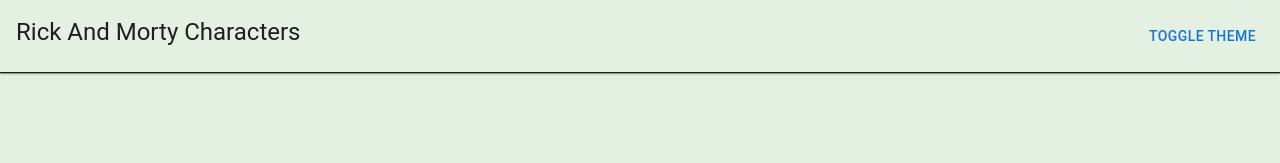
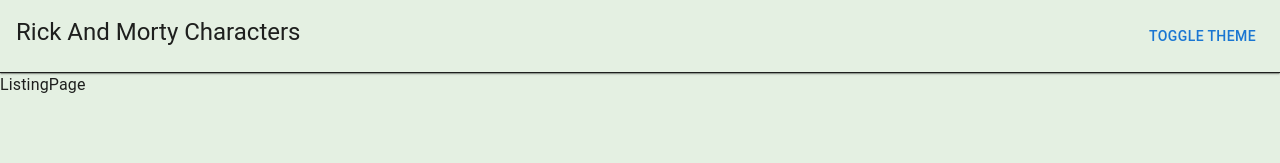
Before and after one commit to berkezircan/rick_and_morty_app, a React (Create React App) app: page / in a window 1280 px wide. Shown: the top 163 px of the page. Built offline with nearby package versions, Linux system fonts and the light colour scheme.

Commit message:
Add react router to project

```diff
--- a/src/App.js
+++ b/src/App.js
@@ -1,11 +1,13 @@
 import React from "react";
+import { BrowserRouter as Router, Routes, Route } from "react-router-dom";
 
 import Box from "@mui/material/Box";
-
 import CssBaseline from "@mui/material/CssBaseline";
 import { ThemeProvider, createTheme } from "@mui/material/styles";
 
 // Components & Pages
+import ListingPageComponent from "pages/ListingPage";
+import SingleCharacterPage from "pages/SingleCharacterPage";
 import { Navbar } from "./components/Navbar";
 
 const themeLight = createTheme({
@@ -31,6 +33,7 @@
   const [light, setLight] = React.useState(true);
   return (
     <div className="App">
+      <Router>
         <ThemeProvider theme={light ? themeLight : themeDark}>
           <Box lg={{ width: "100%", maxWidth: 500 }}>
             <CssBaseline />
@@ -38,6 +41,12 @@
             <Navbar light={light} setLight={setLight} />
           </Box>
         </ThemeProvider>
+
+        <Routes>
+          <Route path="/" element={<ListingPageComponent />} />
+          <Route path="/character/:id" element={<SingleCharacterPage />} />
+        </Routes>
+      </Router>
     </div>
   );
 }
```
Lines whose indentation alone changed are shown as unchanged.
